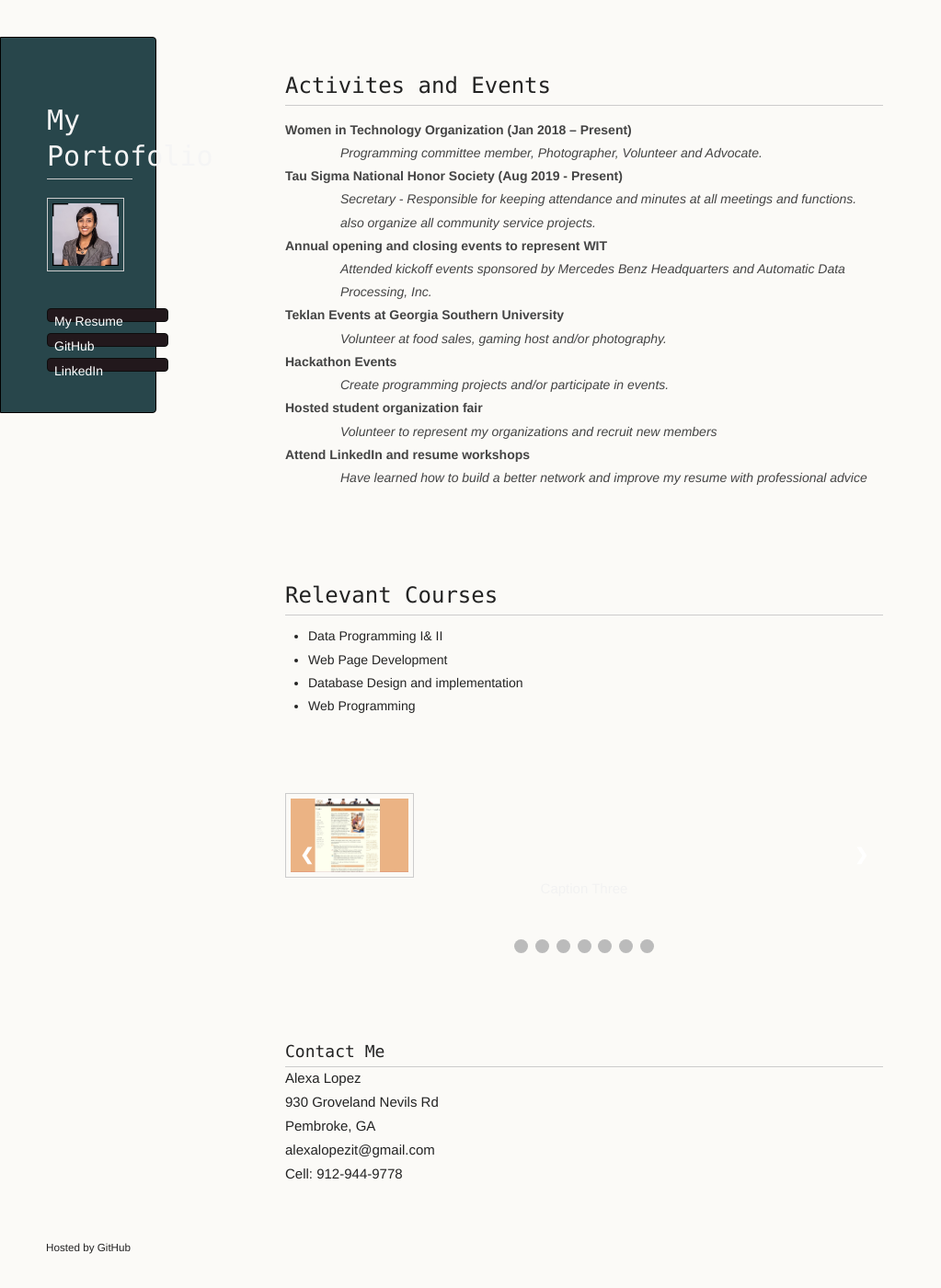
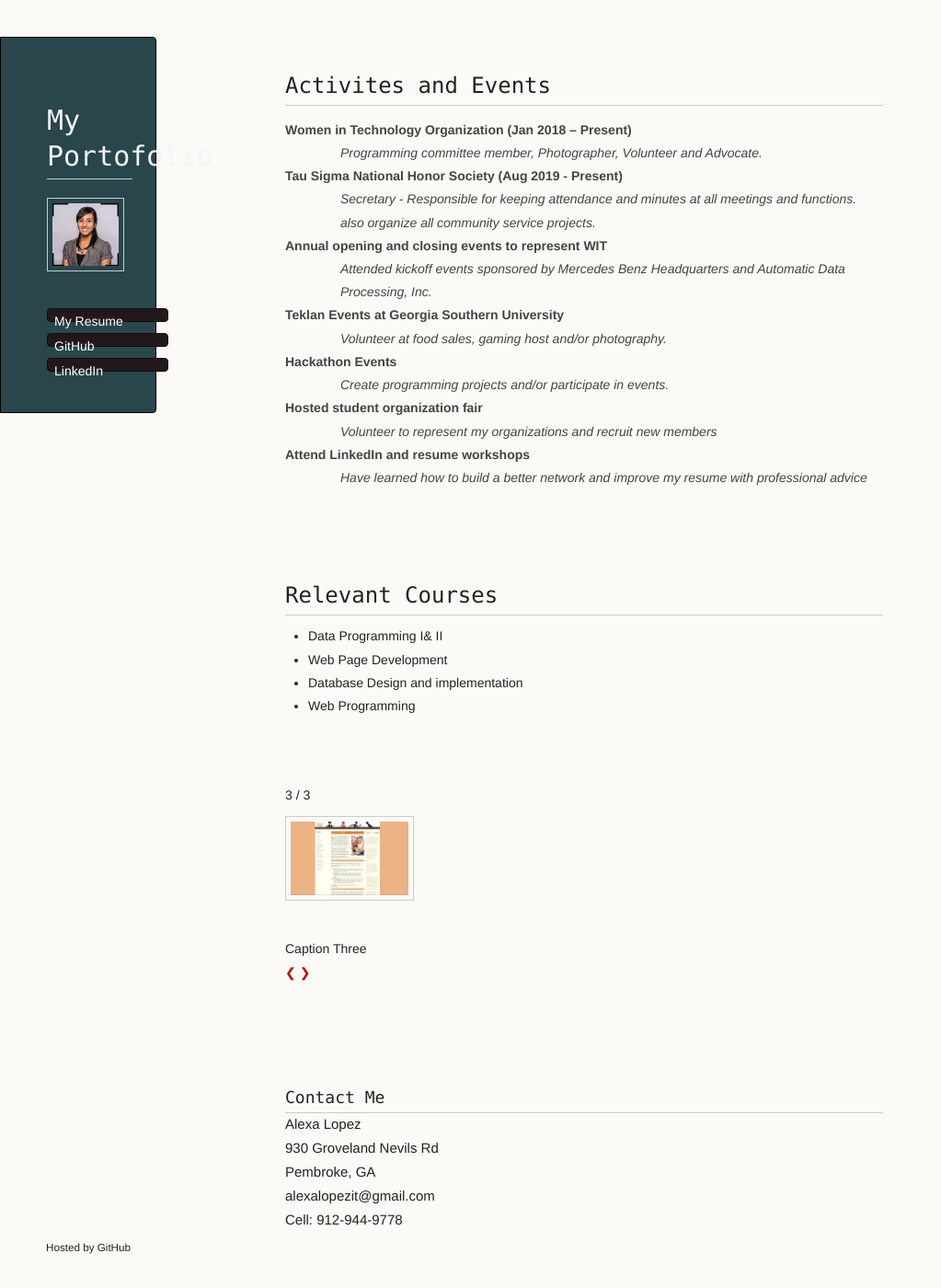
Before and after one commit to alexalpz/alexalopez, a Jekyll site: the page built from index.md, in a window 1280 px wide and 1400 px high, scrolled down 2156 px. Shown: the whole window at 92% size, without its empty margins (0-1023 px from the left). Built offline with Jekyll 4.4.1, drawn with Linux system fonts in a browser that asks for light colours; our own code applies the rules of GitHub Pages for plain Markdown files.

Commit message:
Update default.html

```diff
--- a/_layouts/default.html
+++ b/_layouts/default.html
@@ -5,100 +5,6 @@
     <meta http-equiv="X-UA-Compatible" content="IE=edge">
     <meta name="viewport" content="width=device-width, initial-scale=1">
     <link rel='stylesheet' type='text/css' href='styles.css'>
-    <style>
-         /* Slideshow container */
-              .slideshow-container {
-                max-width: 1000px;
-                position: relative;
-                margin: auto;
-              }
-
-         /* Hide the images by default */
-              .mySlides {
-                display: none;
-              }
-
-         /* Next & previous buttons */
-              .prev, .next {
-                cursor: pointer;
-                position: absolute;
-                top: 50%;
-                width: auto;
-                margin-top: -22px;
-                padding: 16px;
-                color: white;
-                font-weight: bold;
-                font-size: 18px;
-                transition: 0.6s ease;
-                border-radius: 0 3px 3px 0;
-                user-select: none;
-              }
-
-          /* Position the "next button" to the right */
-              .next {
-                right: 0;
-                border-radius: 3px 0 0 3px;
-              }
-
-          /* On hover, add a black background color with a little bit see-through */
-              .prev:hover, .next:hover {
-                background-color: rgba(0,0,0,0.8);
-              }
-
-          /* Caption text */
-              .text {
-                color: #f2f2f2;
-                font-size: 15px;
-                padding: 8px 12px;
-                position: absolute;
-                bottom: 8px;
-                width: 100%;
-                text-align: center;
-              }
-
-          /* Number text (1/3 etc) */
-              .numbertext {
-                color: #f2f2f2;
-                font-size: 12px;
-                padding: 8px 12px;
-                position: absolute;
-                top: 0;
-              }
-
-           /* The dots/bullets/indicators */
-              .dot {
-                cursor: pointer;
-                height: 15px;
-                width: 15px;
-                margin: 0 2px;
-                background-color: #bbb;
-                border-radius: 50%;
-                display: inline-block;
-                transition: background-color 0.6s ease;
-              }
-
-              .active, .dot:hover {
-                background-color: #717171;
-              }
-
-           /* Fading animation */
-              .fade {
-                -webkit-animation-name: fade;
-                -webkit-animation-duration: 1.5s;
-                animation-name: fade;
-                animation-duration: 1.5s;
-              }
-
-              @-webkit-keyframes fade {
-                from {opacity: .4}
-                to {opacity: 1}
-              }
-
-              @keyframes fade {
-                from {opacity: .4}
-                to {opacity: 1}
-              }
-            </style>
 </head>
 
 <div class='wrapper'>
```
